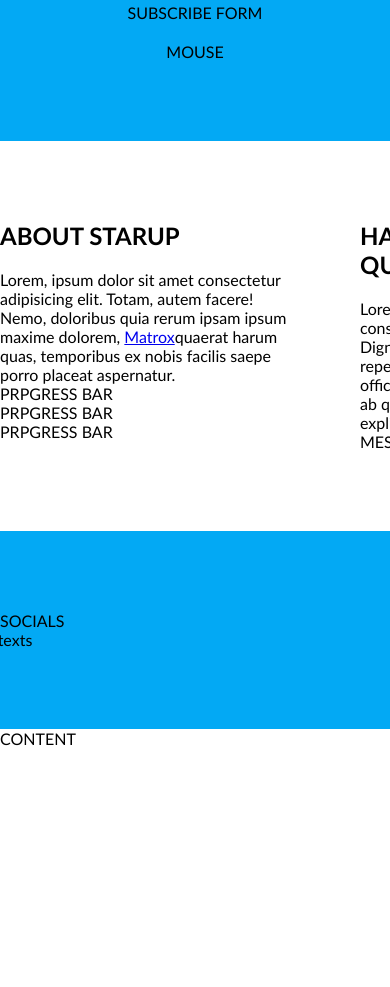
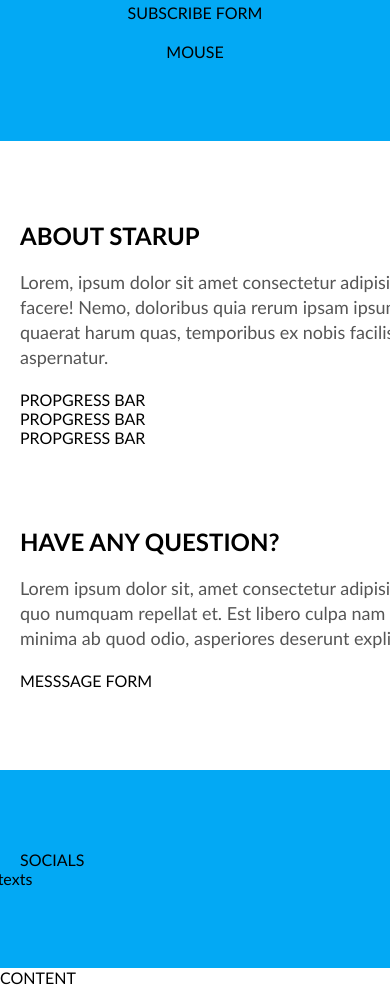
Before and after one commit to RimantasZiedelis/5-comming-soon, a website: page index.html in a window 390 px wide. Shown: the part 813-1800 px from the top of the page. Before the commit the page ends 1561 px from the top, so only its background shows below. Drawn offline with Linux system fonts and the light colour scheme.

Commit message:
custom css correction #

```diff
--- a/css/base/layout.css
+++ b/css/base/layout.css
@@ -25,12 +25,12 @@ margin: 0 calc(50% - 300px);
     .container > .row {
     width: 600px;
     margin: 0;
-    }
+  }
 }
 @media (max-width: 640px) {
-    .container {
-    padding-left: 20;
-    padding-right: 20;
+  .container {
+    padding-left: 20px;
+    padding-right: 20px;
     }
     .container > .row
     .container > .small-row {
--- a/css/custom.css
+++ b/css/custom.css
@@ -54,7 +54,6 @@ bg-secondary {
  main .left-column {
   width: 50%;
   float: left;
-
 }
 
 main .right-column {
@@ -63,27 +62,26 @@ main .right-column {
 
 }
 main .section-title {
-  text-transform: uppercase;
-  margin-bottom: 20px;
+   margin-bottom: 20px;
+   text-transform: uppercase;
 }
-main .section-decribtion {
+main .section-describtion {
   margin-bottom: 20px;
   color: #555;
-  font-size: 18;
-  line-height: 25;
+  font-size: 18px;
+  line-height: 25px;
 }
 
-main .section-decribtion > a {
-  color: var(--secondary-color);
-  color: #555;
+main .section-describtion > a {
+  color: var(--secondary-colar);
   font-size: inherit;
   line-height: inherit;
   text-decoration: none;
 }
-main .section-decribtion > a:hover {
+main .section-describtion > a:hover {
  text-decoration: underline;
 }
-/* @media (max-width: 900px) {
+ @media (max-width: 900px) {
     main .left-column {
         width: 100%;
         margin-bottom: 80px;
@@ -91,4 +89,4 @@ main .section-decribtion > a:hover {
       main .right-column {
         width: 100%;
   }
-} */
+}
--- a/index.html
+++ b/index.html
@@ -49,16 +49,16 @@
         <h2 class="section-title">About Starup</h2>
         <p class="section-describtion">Lorem, ipsum dolor sit amet consectetur adipisicing elit.
           Totam, autem facere! Nemo, doloribus quia rerum ipsam ipsum
-          maxime dolorem, <a href="#">Matrox</a>quaerat harum quas, temporibus ex nobis
+          maxime dolorem, <a href="#">Matrox</a> quaerat harum quas, temporibus ex nobis
           facilis saepe porro placeat aspernatur.</p>
           <div class="progress bar">
-            PRPGRESS BAR
+            PROPGRESS BAR
           </div>
           <div class="progress bar">
-            PRPGRESS BAR
+            PROPGRESS BAR
           </div>
           <div class="progress bar">
-            PRPGRESS BAR
+            PROPGRESS BAR
           </div>
       </div>
       <div class="right-column">
```
